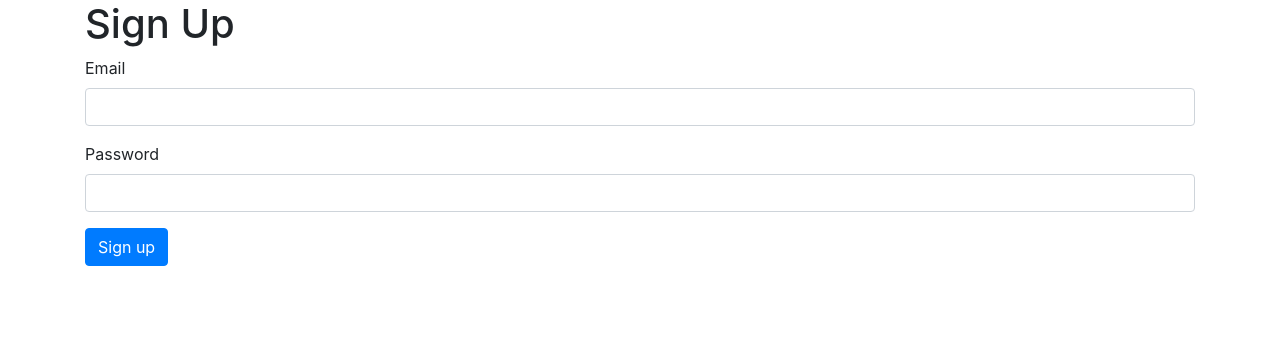
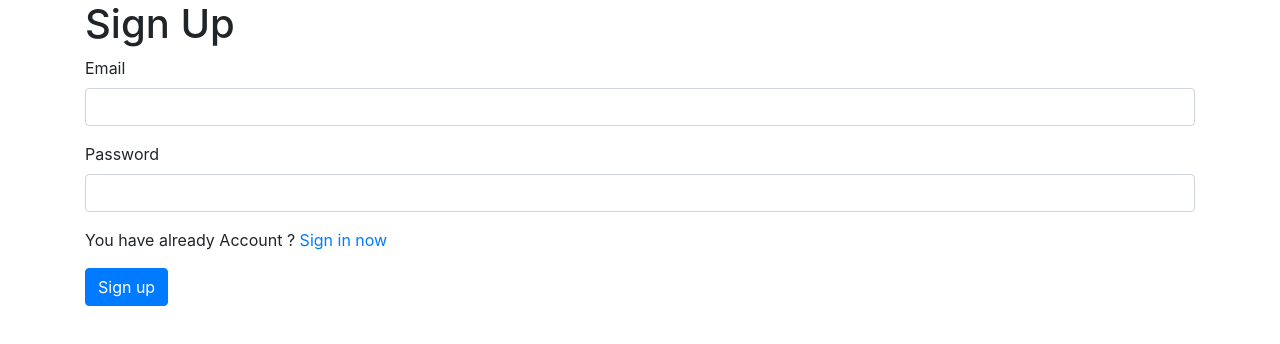
Before and after one commit to Kashif1Naqvi/authentication-in-reactjs, a React (Create React App) app: page /signup in a window 1280 px wide. Shown: the top 344 px of the page. Built offline with nearby package versions, Linux system fonts and the light colour scheme.

Commit message:
Signin signUp logics

```diff
--- a/src/components/Authentication.js
+++ b/src/components/Authentication.js
@@ -4,8 +4,6 @@ import SignIn from './NavComponents/SignIn';
 import Dashboard from './NavComponents/Dashboard';
 import Home from './NavComponents/Home';
 import SignUp from './NavComponents/SignUp';
-import Logout from './NavComponents/Logout';
-
 class Authentication extends Component{
     render(){
         return(
@@ -15,8 +13,6 @@ class Authentication extends Component{
                         <Route path="/dashboard" component={ render=><Dashboard />} />
                         <Route path="/signin" component={ render => <SignIn />} />
                         <Route path="/signup" component={ render=> <SignUp /> } />
-                        <Route path="/logout" component={render=><Logout  />} />
-
                 </div>
             </Router>
         )
--- a/src/components/NavComponents/SignIn.js
+++ b/src/components/NavComponents/SignIn.js
@@ -1,5 +1,5 @@
 import React,{Component} from 'react'
-import {withRouter,Redirect} from 'react-router-dom'
+import {withRouter,Redirect,Link} from 'react-router-dom'
 class SignIn extends Component{
     constructor(props){
         super(props)
@@ -72,6 +72,7 @@ class SignIn extends Component{
                 </div>
                 <p className="alert-danger" >{this.state.error}</p>
                 <input type="submit" value="Login" className="btn btn-primary" />
+                <div>Don't have a account? <Link  to="/signup" >SignUp now</Link> </div>
             </form>
         )
     }
--- a/src/components/NavComponents/SignUp.js
+++ b/src/components/NavComponents/SignUp.js
@@ -1,5 +1,5 @@
 import React,{Component} from 'react'
-import { withRouter  } from 'react-router-dom'
+import { withRouter,Link  } from 'react-router-dom'
 class SignUp extends Component{
     constructor(props){
         super(props)
@@ -50,6 +50,7 @@ class SignUp extends Component{
                     <label htmlFor="Password">Password</label>
                     <input type="text" name="password" onChange={this.handleChnage} className="form-control"/>
                 </div>
+                <div><p>You have already Account ? <Link to="/signin" >Sign in now</Link> </p> </div>
                 <input type="submit" value="Sign up" className="btn btn-primary" />
             </form>
         )
```
Also changed, not shown: src/components/NavComponents/Logout.js (deleted, +0 -17 lines).
